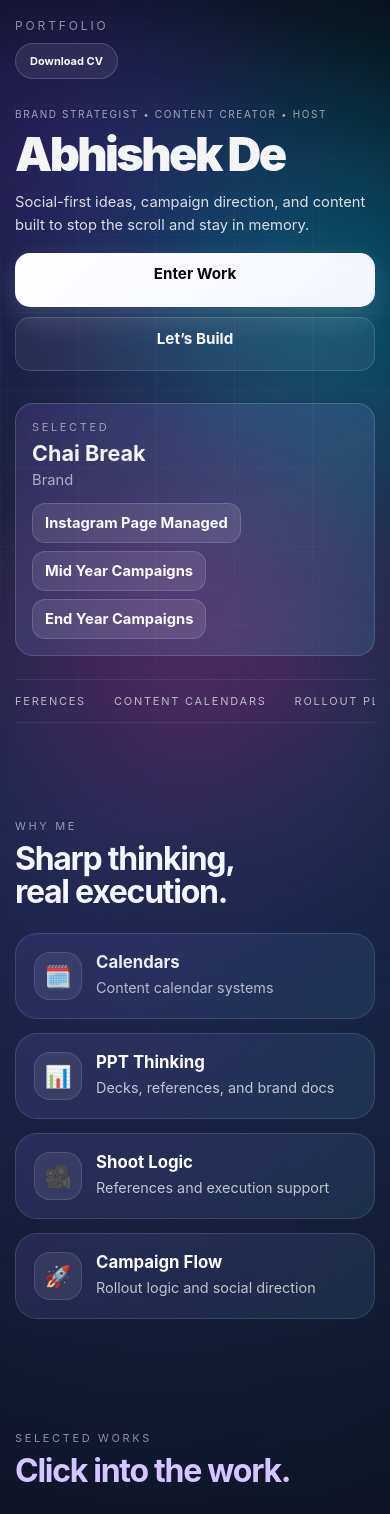
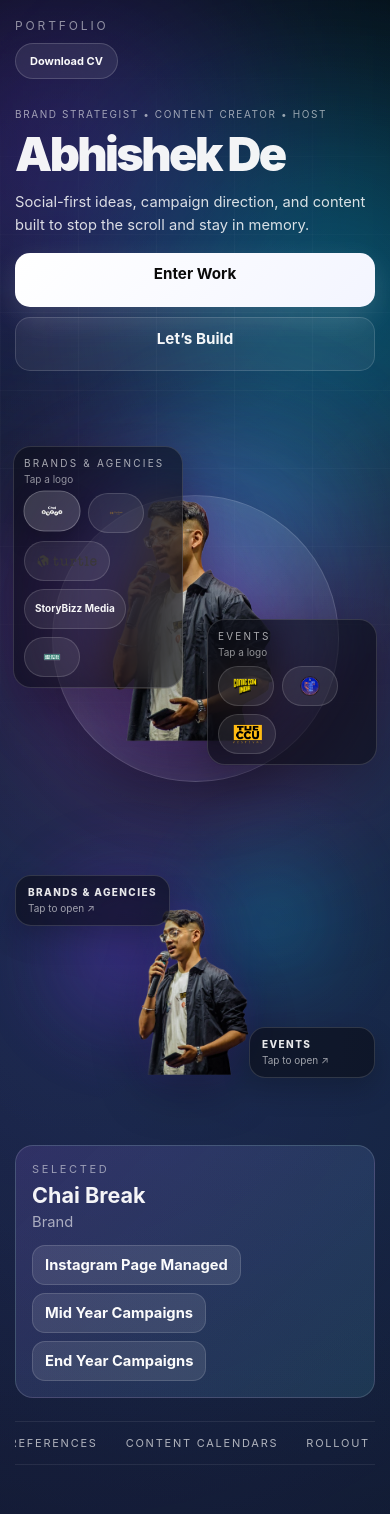
Before and after one commit to Abhishek-7-de/abhishek-portfolio, a React (Vite) app: page / in a window 390 px wide. Shown: the top 1514 px of the page. Built offline with nearby package versions, Linux system fonts and the light colour scheme.

Commit message:
Improved mobile hero with compact clouds

```diff
--- a/src/sections/Hero.jsx
+++ b/src/sections/Hero.jsx
@@ -56,7 +56,7 @@
       </div>
 
       <div className="hero-main hero-reveal hero-reveal-2">
-        <div className="hero-visual-clean hero-visual-desktop">
+        <div className="hero-visual-clean hero-desktop-only">
           <div className="hero-cutout-stage">
             <div className="hero-cutout-glow glow-1" />
             <div className="hero-cutout-glow glow-2" />
@@ -130,7 +130,7 @@
           </div>
         </div>
 
-        <div className="hero-side-panel">
+        <div className="hero-side-panel hero-desktop-only">
           <div className="hero-action-panel desktop-panel">
             <p className="eyebrow">Selected</p>
             <h3 className="hero-action-title">{selectedItem.name}</h3>
@@ -159,9 +159,40 @@
         </div>
       </div>
 
+      <div className="hero-mobile-only hero-mobile-visual hero-reveal hero-reveal-3">
+  <div className="hero-mobile-cutout-wrap">
+    <div className="hero-mobile-glow hero-mobile-glow-1" />
+    <div className="hero-mobile-glow hero-mobile-glow-2" />
+
+    <img
+      src={heroCutout}
+      alt="Abhishek De"
+      className="hero-mobile-cutout"
+    />
+
+    <button
+      type="button"
+      className="hero-mini-cloud mini-cloud-brands"
+      onClick={() => openItem(brandCloud[0])}
+    >
+      <span className="mini-cloud-title">Brands & Agencies</span>
+      <span className="mini-cloud-sub">Tap to open ↗</span>
+    </button>
+
+    <button
+      type="button"
+      className="hero-mini-cloud mini-cloud-events"
+      onClick={() => openItem(eventCloud[0])}
+    >
+      <span className="mini-cloud-title">Events</span>
+      <span className="mini-cloud-sub">Tap to open ↗</span>
+    </button>
+  </div>
+</div>
+
 <div
   id="hero-mobile-sheet"
-        className="hero-mobile-sheet hero-reveal hero-reveal-3"
+  className="hero-mobile-sheet hero-mobile-only hero-reveal hero-reveal-4"
 >
   <div className="hero-action-panel mobile-panel">
     <p className="eyebrow">Selected</p>
--- a/src/styles.css
+++ b/src/styles.css
@@ -1551,3 +1551,98 @@
     grid-template-columns: repeat(2, minmax(0, 1fr));
   }
 }
+@media (max-width: 767px) {
+  .hero-mobile-visual {
+    display: block !important;
+    margin-top: 6px;
+  }
+
+  .hero-mobile-cutout-wrap {
+    position: relative;
+    min-height: 290px;
+    display: flex;
+    align-items: flex-end;
+    justify-content: center;
+    isolation: isolate;
+  }
+
+  .hero-mobile-glow {
+    position: absolute;
+    border-radius: 999px;
+    filter: blur(44px);
+    opacity: 0.8;
+    z-index: 0;
+  }
+
+  .hero-mobile-glow-1 {
+    width: 140px;
+    height: 140px;
+    background: rgba(124, 58, 237, 0.38);
+    left: 12%;
+    top: 18%;
+  }
+
+  .hero-mobile-glow-2 {
+    width: 120px;
+    height: 120px;
+    background: rgba(0, 212, 255, 0.28);
+    right: 12%;
+    top: 10%;
+  }
+
+  .hero-mobile-cutout {
+    position: relative;
+    z-index: 2;
+    width: min(72%, 220px);
+    height: auto;
+    object-fit: contain;
+    filter:
+      drop-shadow(0 14px 24px rgba(0, 0, 0, 0.28))
+      drop-shadow(0 0 12px rgba(124, 58, 237, 0.14));
+  }
+
+  .hero-mini-cloud {
+    position: absolute;
+    z-index: 3;
+    display: flex;
+    flex-direction: column;
+    align-items: flex-start;
+    gap: 4px;
+    padding: 10px 12px;
+    border-radius: 16px;
+    border: 1px solid rgba(255, 255, 255, 0.14);
+    background: rgba(10, 14, 24, 0.62);
+    backdrop-filter: blur(16px);
+    box-shadow: 0 12px 28px rgba(0, 0, 0, 0.2);
+    text-align: left;
+    min-width: 126px;
+  }
+
+  .mini-cloud-brands {
+    left: 0;
+    top: 16%;
+  }
+
+  .mini-cloud-events {
+    right: 0;
+    bottom: 14%;
+  }
+
+  .mini-cloud-title {
+    font-size: 10px;
+    font-weight: 800;
+    letter-spacing: 0.14em;
+    text-transform: uppercase;
+    color: rgba(255, 255, 255, 0.9);
+  }
+
+  .mini-cloud-sub {
+    font-size: 10px;
+    line-height: 1.3;
+    color: rgba(255, 255, 255, 0.6);
+  }
+
+  .hero-mobile-sheet {
+    margin-top: 10px !important;
+  }
+}
```
Also changed, not shown: src/sections/desktop.css (added, +210 -0 lines). Lines whose indentation alone changed are shown as unchanged.
